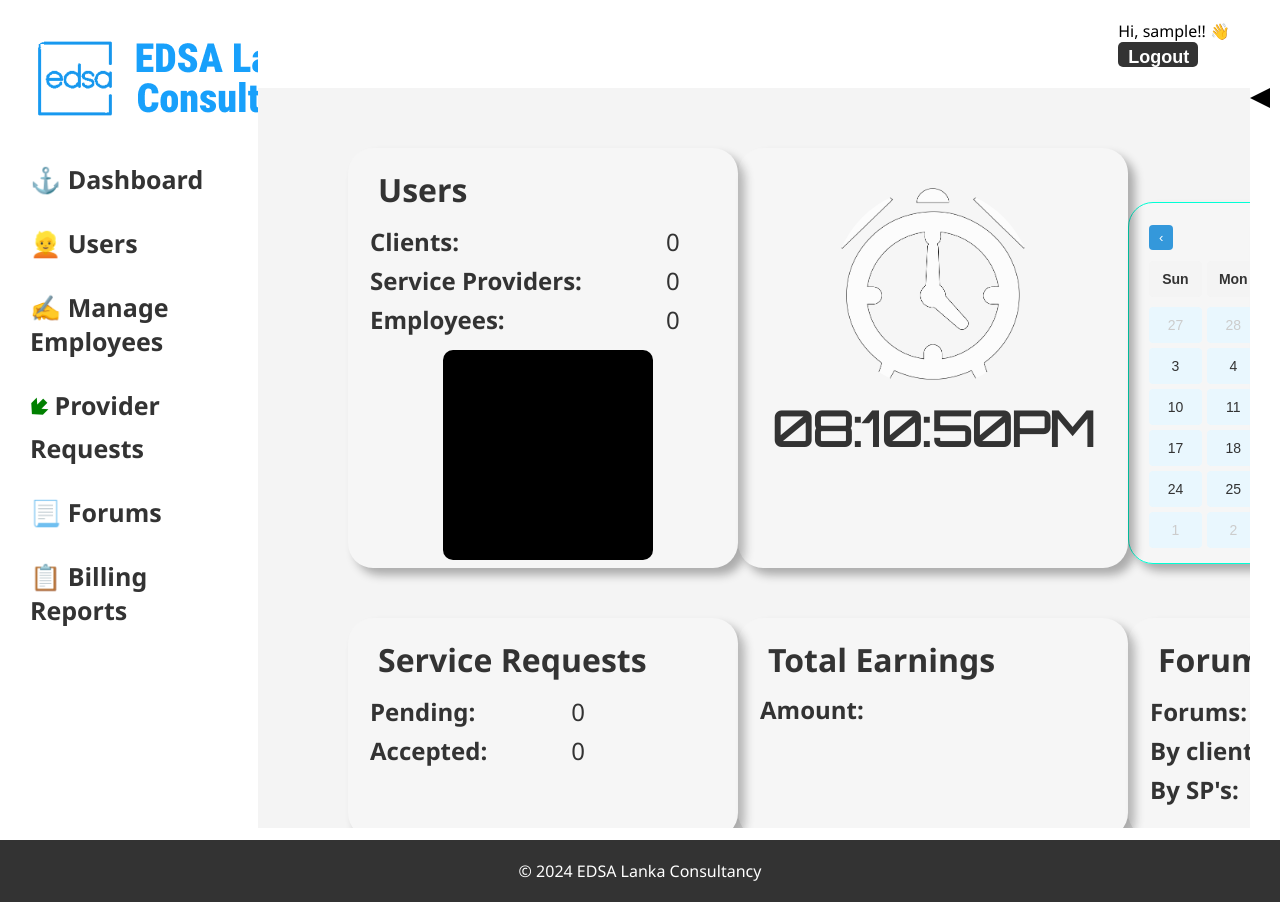
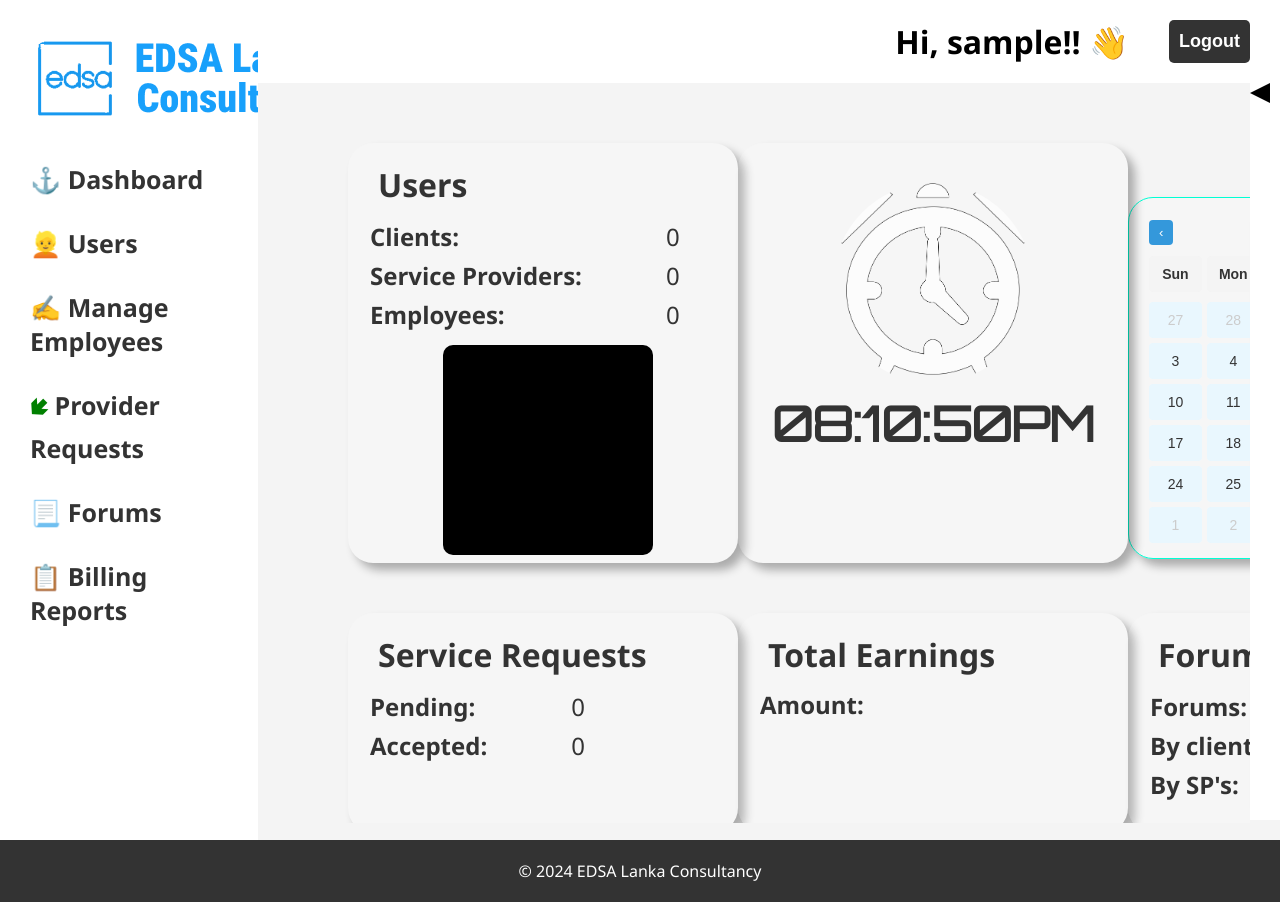
Before and after one commit to NemanthaT/Group_Project_1, a PHP site: page /admin/dashboard/admin.php in a window 1280 px wide. Run offline with PHP 8.4, Linux system fonts and the light colour scheme; the visitor is signed in with stand-in values (Sample User, id 1); data that the repository does not hold is empty.

Commit message:
Fix: Adjust padding and layout in adminstyles.css for improved header and content presentation

```diff
--- a/Admin/admin/dashboard/adminstyles.css
+++ b/Admin/admin/dashboard/adminstyles.css
@@ -53,7 +53,7 @@ nav ul li a {
 .content {
     flex-grow: 1;
     display: grid;
-    padding: 20px 0px 20px 0px;
+    padding: 0px 0px 20px 0px;
     background-color: #fff;
     height: 100vh;
     z-index: 0;
@@ -63,17 +63,26 @@ nav ul li a {
 .header {
     height: auto;
     width: auto;
-    padding: 0px 30px 0px 0px;
+    padding: 20px 30px 0px 0px;
 }
 
 header {
     display: flex;
+    flex-direction: row;
     justify-content: flex-end;
     margin-bottom: 20px;
 }
 
+.user-info{
+    display: flex;
+    flex-direction: row;
+    width: auto;
+}
+
 header .user-info p {
-    margin-right: 20px;
+    font-weight: bolder;
+    font-size: 2rem;
+    margin-right: 40px;
 }
 
 header .user-info button {
@@ -83,11 +92,13 @@ header .user-info button {
     color: #fff;
     border: none;
     cursor: pointer;
+    height: auto;
+    width: auto;
 }
 
 header .user-info button:hover {
     background-color: tomato;
-    transform: scale(1.2);
+    transform: scale(1.05);
 }
 
 header .user-info button a {
```
